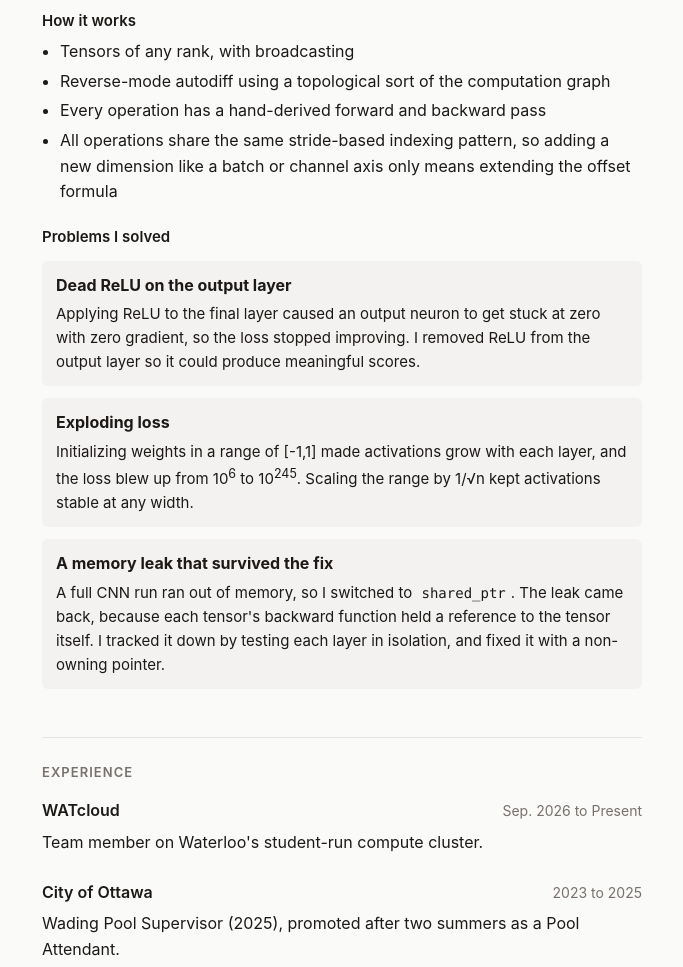
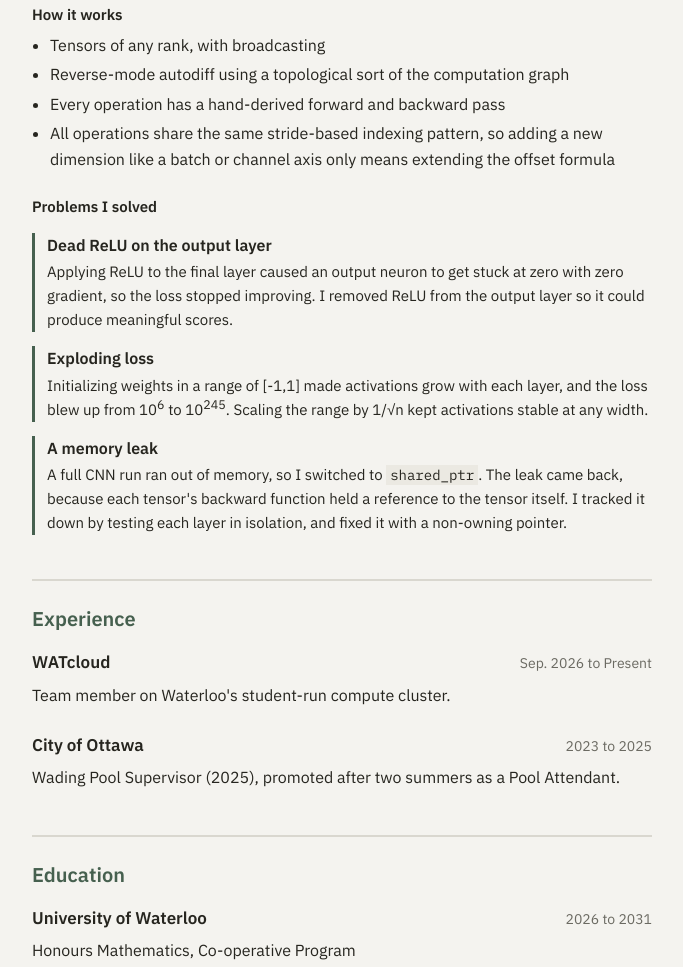
Before and after one commit to keon-e/keon-e.github.io, a plain HTML site: page index.html in a window 1280 px wide. Shown: the part 1167-2134 px from the top of the page, without its empty margins (298-981 px from the left). Drawn offline with Linux system fonts and the light colour scheme.

Commit message:
Update styles and content in index.html

```diff
--- a/index.html
+++ b/index.html
@@ -5,23 +5,26 @@
   <meta name="viewport" content="width=device-width, initial-scale=1.0">
   <title>Keon E</title>
   <meta name="description" content="Keon E, Honours Mathematics Co-op student at the University of Waterloo.">
+  <link rel="preconnect" href="https://fonts.googleapis.com">
+  <link rel="preconnect" href="https://fonts.gstatic.com" crossorigin>
+  <link href="https://fonts.googleapis.com/css2?family=IBM+Plex+Sans:wght@400;600&family=IBM+Plex+Mono&display=swap" rel="stylesheet">
   <style>
     :root {
-      --bg: #fafaf9;
-      --text: #1c1917;
-      --muted: #78716c;
-      --rule: #e7e5e4;
-      --link: #1c1917;
-      --panel: #f3f2f0;
+      --bg: #f4f3ef;
+      --text: #26251f;
+      --muted: #6b6a62;
+      --rule: #d9d7cf;
+      --accent: #46604f;
+      --panel: #ebe9e2;
     }
     @media (prefers-color-scheme: dark) {
       :root {
-        --bg: #161514;
-        --text: #e7e5e4;
-        --muted: #a8a29e;
-        --rule: #2e2b29;
-        --link: #e7e5e4;
-        --panel: #1f1d1c;
+        --bg: #1b1c1a;
+        --text: #e6e4dd;
+        --muted: #a3a198;
+        --rule: #34352f;
+        --accent: #9cb8a4;
+        --panel: #252622;
       }
     }
 
@@ -30,61 +33,60 @@
     body {
       background: var(--bg);
       color: var(--text);
-      font-family: -apple-system, BlinkMacSystemFont, "Segoe UI", Helvetica, Arial, sans-serif;
+      font-family: "IBM Plex Sans", Helvetica, Arial, sans-serif;
       font-size: 16px;
       line-height: 1.6;
     }
 
     main {
-      max-width: 640px;
+      max-width: 660px;
       margin: 0 auto;
-      padding: 72px 20px 48px;
+      padding: 64px 20px 48px;
     }
 
-    h1 { font-size: 28px; font-weight: 600; letter-spacing: -0.01em; }
+    h1 { font-size: 36px; font-weight: 600; line-height: 1.2; }
     h2 {
-      font-size: 13px;
+      font-size: 20px;
       font-weight: 600;
-      text-transform: uppercase;
-      letter-spacing: 0.08em;
-      color: var(--muted);
-      margin-bottom: 16px;
+      color: var(--accent);
+      margin-bottom: 14px;
     }
-    h3 { font-size: 16px; font-weight: 600; }
-    h4 { font-size: 15px; font-weight: 600; margin-top: 20px; }
+    h3 { font-size: 17px; font-weight: 600; }
+    h4 { font-size: 15px; font-weight: 600; margin-top: 22px; }
 
     p { margin-top: 6px; }
+    sup { line-height: 0; }
 
     a {
-      color: var(--link);
+      color: var(--accent);
       text-decoration: underline;
-      text-decoration-color: var(--rule);
       text-underline-offset: 3px;
     }
-    a:hover { text-decoration-color: var(--text); }
+    a:hover { color: var(--text); }
+    h3 a { color: var(--text); text-decoration-color: var(--accent); }
 
     code {
-      font-family: ui-monospace, SFMono-Regular, Menlo, Consolas, monospace;
+      font-family: "IBM Plex Mono", Menlo, Consolas, monospace;
       font-size: 14px;
       background: var(--panel);
-      padding: 1px 5px;
-      border-radius: 4px;
+      padding: 1px 4px;
     }
 
     .intro p { color: var(--muted); margin-top: 8px; }
+    .intro .now { font-size: 15px; }
 
     .links {
       display: flex;
       flex-wrap: wrap;
       gap: 6px 18px;
-      margin-top: 16px;
+      margin-top: 14px;
       list-style: none;
     }
 
     section {
-      margin-top: 48px;
-      padding-top: 24px;
-      border-top: 1px solid var(--rule);
+      margin-top: 44px;
+      padding-top: 22px;
+      border-top: 2px solid var(--rule);
     }
 
     .item + .item { margin-top: 24px; }
@@ -93,7 +95,7 @@
       display: flex;
       justify-content: space-between;
       align-items: baseline;
-      gap: 12px;
+      gap: 4px 12px;
       flex-wrap: wrap;
     }
 
@@ -110,7 +112,7 @@
     }
     th, td {
       text-align: left;
-      padding: 8px 10px 8px 0;
+      padding: 7px 10px 7px 0;
       border-bottom: 1px solid var(--rule);
       vertical-align: top;
     }
@@ -119,21 +121,21 @@
 
     figure { margin-top: 16px; }
     figure img {
+      display: block;
       width: 100%;
+      height: auto;
       border: 1px solid var(--rule);
-      border-radius: 6px;
       background: #fff;
     }
     figcaption { color: var(--muted); font-size: 14px; margin-top: 6px; }
 
     .challenge {
-      margin-top: 12px;
-      padding: 12px 14px;
-      background: var(--panel);
-      border-radius: 6px;
+      margin-top: 14px;
+      padding-left: 12px;
+      border-left: 3px solid var(--accent);
     }
     .challenge strong { display: block; }
-    .challenge p { margin-top: 4px; font-size: 15px; }
+    .challenge p { margin-top: 2px; font-size: 15px; }
   </style>
 </head>
 <body>
@@ -192,7 +194,7 @@
           <p>Initializing weights in a range of [-1,1] made activations grow with each layer, and the loss blew up from 10<sup>6</sup> to 10<sup>245</sup>. Scaling the range by 1/√n kept activations stable at any width.</p>
         </div>
         <div class="challenge">
-          <strong>A memory leak that survived the fix</strong>
+          <strong>A memory leak</strong>
           <p>A full CNN run ran out of memory, so I switched to <code>shared_ptr</code>. The leak came back, because each tensor's backward function held a reference to the tensor itself. I tracked it down by testing each layer in isolation, and fixed it with a non-owning pointer.</p>
         </div>
       </div>
```
